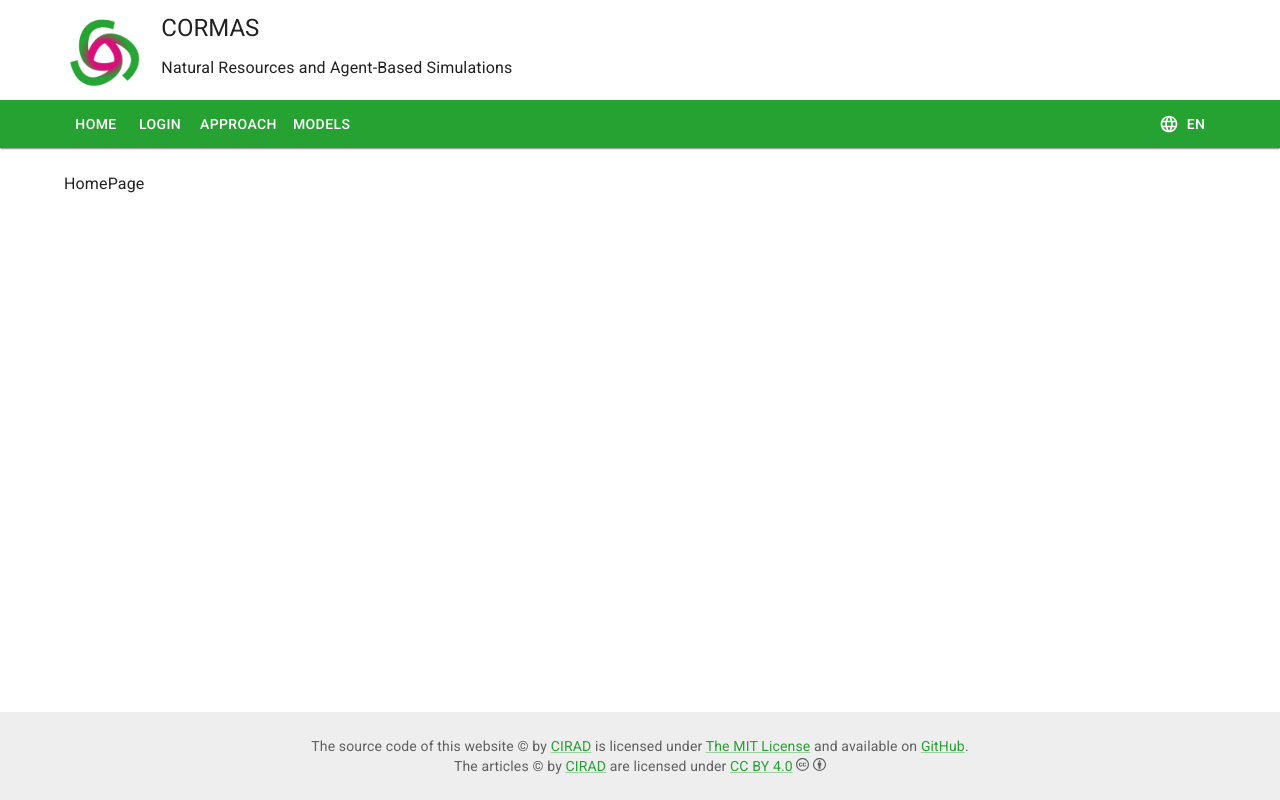
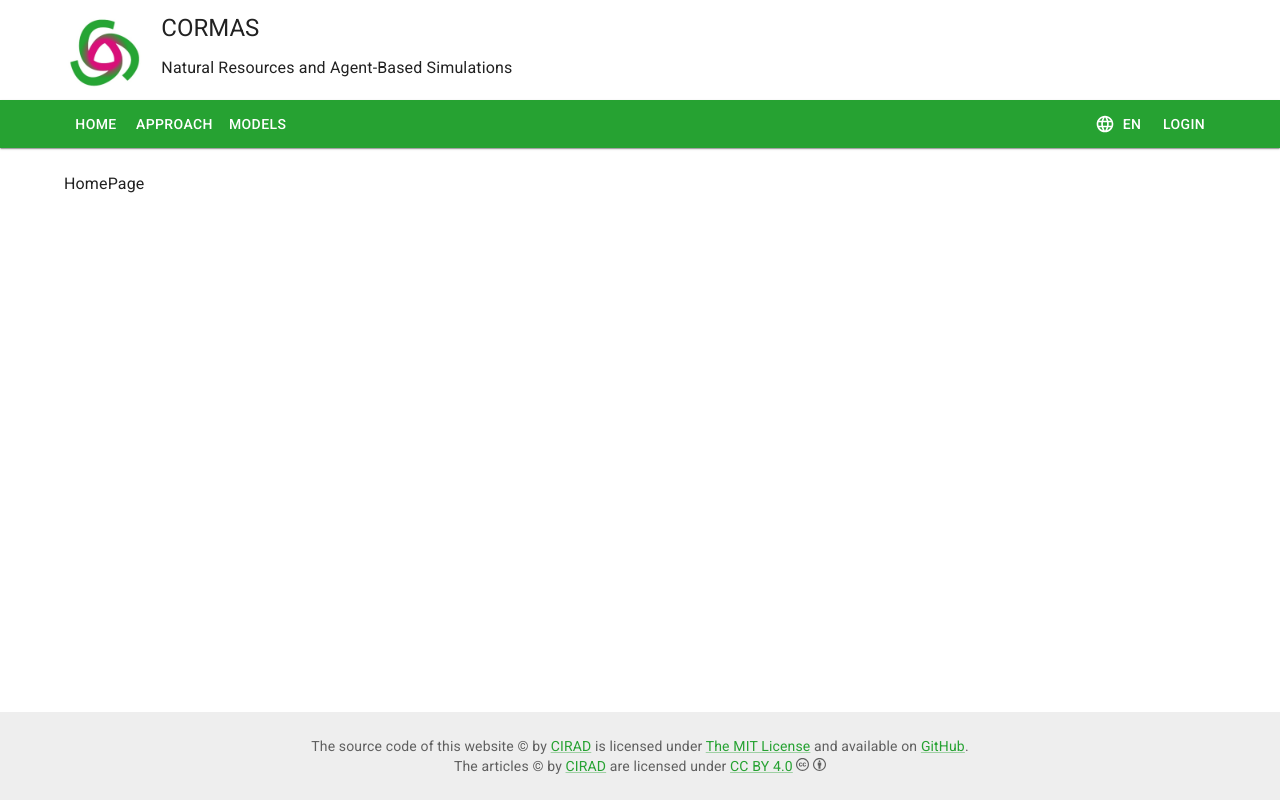
Before and after one commit to olekscode/cormas-website, a React (Create React App) app: page / in a window 1280 px wide. Built offline with nearby package versions, Linux system fonts and the light colour scheme.

Commit message:
Fixed the login functionality

```diff
--- a/src/components/App.jsx
+++ b/src/components/App.jsx
@@ -1,16 +1,17 @@
 import React from 'react';
 import { useState } from 'react';
+import { signOut } from 'firebase/auth';
 
 import {
-  BrowserRouter as Router,
   Route,
-  Routes
+  Routes,
+  useNavigate
 } from 'react-router-dom';
 
-import CssBaseline from '@mui/material/CssBaseline';
 import Box from '@mui/material/Box';
 import Container from '@mui/material/Container';
-import { ThemeProvider, createTheme } from '@mui/material/styles';
+
+import { auth } from '../firebase-config';
 
 import Header from './Header';
 import Footer from './Footer';
@@ -24,27 +25,20 @@ import Page from './Page';
 
 import * as ROUTES from '../constants/routes';
 
-
-const theme = createTheme({
-  palette: {
-    primary: {
-      main: '#26a232',
-    },
-    secondary: {
-      main: '#e90061',
-    },
-  },
-});
-
-
 export default function App() {
   const [isAuth, setIsAuth] = useState(false);
-  console.log(isAuth);
+
+  let navigate = useNavigate();
+
+  const signUserOut = () => {
+    signOut(auth).then(() => {
+      localStorage.clear();
+      setIsAuth(false);
+      navigate(ROUTES.LOGIN);
+    });
+  };
 
   return (
-    <ThemeProvider theme={theme}>
-      <Router>
-        <CssBaseline enableColorScheme />
     <Box
       sx={{
         display: 'flex',
@@ -53,7 +47,7 @@ export default function App() {
       }}
     >
       <Header/>
-          <Navigation/>
+      <Navigation isAuth={isAuth} signUserOut={signUserOut} />
       <Container>
         <Box sx={{ maxWidth: '500vh' }}>
           <Routes>
@@ -67,7 +61,5 @@ export default function App() {
       </Container>
       <Footer/>
     </Box>
-      </Router>
-    </ThemeProvider>
   );
 }
--- a/src/components/Navigation.jsx
+++ b/src/components/Navigation.jsx
@@ -15,8 +15,9 @@ import MenuIcon from '@mui/icons-material/Menu';
 import LanguageIcon from '@mui/icons-material/Language';
 
 import PAGES from '../constants/pages';
+import * as ROUTES from '../constants/routes';
 
-export default function Navigation() {
+export default function Navigation({isAuth, signUserOut}) {
   const [anchorElNav, setAnchorElNav] = React.useState(null);
 
   const handleOpenNavMenu = (event) => {
@@ -26,6 +27,22 @@ export default function Navigation() {
   const handleCloseNavMenu = () => {
     setAnchorElNav(null);
   };
+
+  const logInButton = (
+    <Button
+      onClick={handleCloseNavMenu}
+      component={Link}
+      to={ROUTES.LOGIN}
+    color="inherit"
+  >
+    {'Login'}
+  </Button>);
+
+  const logOutButton = (
+    <Button onClick={ signUserOut } color="inherit">Log out</Button>
+  );
+
+  console.log(isAuth);
 
   return (
     <AppBar position="static" color="primary" sx={{ boxShadow: 1, mb: 3, mt: 1 }}>
@@ -83,6 +100,7 @@ export default function Navigation() {
           </Box>
 
           <Button variant="text" color="inherit" startIcon={<LanguageIcon/>}>EN</Button>
+          { isAuth ?  logOutButton : logInButton }
         </Toolbar>
       </Container>
     </AppBar>
--- a/src/components/pages/LoginPage.jsx
+++ b/src/components/pages/LoginPage.jsx
@@ -1,13 +1,19 @@
 import React from 'react';
+import { useNavigate } from 'react-router-dom';
 
 import { auth, provider } from '../../firebase-config';
 import { signInWithPopup } from 'firebase/auth';
 
+import * as ROUTES from '../../constants/routes';
+
 const LoginPage = ({setIsAuth}) => {
+  let navigate = useNavigate();
+
   const signInWithGoogle = () => {
     signInWithPopup(auth, provider).then((result) => {
       localStorage.setItem('isAuth', true);
       setIsAuth(true);
+      navigate(ROUTES.HOME);
     });
   };
 
--- a/src/constants/pages.js
+++ b/src/constants/pages.js
@@ -4,10 +4,6 @@ const PAGES = [
   {
     "title": "Home",
     "route": ROUTES.HOME
-  },
-  {
-    "title": "Login",
-    "route": ROUTES.LOGIN
   },
   {
     "title": "Approach",
--- a/src/index.jsx
+++ b/src/index.jsx
@@ -1,18 +1,39 @@
 import React from 'react';
 import ReactDOM from 'react-dom/client';
+import { BrowserRouter as Router } from 'react-router-dom';
+
 import './index.css';
 import App from './components/App';
 import reportWebVitals from './reportWebVitals';
+
+import { ThemeProvider, createTheme } from '@mui/material/styles';
+import CssBaseline from '@mui/material/CssBaseline';
 
 import '@fontsource/roboto/300.css';
 import '@fontsource/roboto/400.css';
 import '@fontsource/roboto/500.css';
 import '@fontsource/roboto/700.css';
 
+const theme = createTheme({
+  palette: {
+    primary: {
+      main: '#26a232',
+    },
+    secondary: {
+      main: '#e90061',
+    },
+  },
+});
+
 const root = ReactDOM.createRoot(document.getElementById('root'));
 root.render(
   <React.StrictMode>
-    <App />
+    <ThemeProvider theme={theme}>
+      <Router>
+        <CssBaseline enableColorScheme />
+        <App />
+      </Router>
+    </ThemeProvider>
   </React.StrictMode>
 );
 
```
Lines whose indentation alone changed are shown as unchanged.
